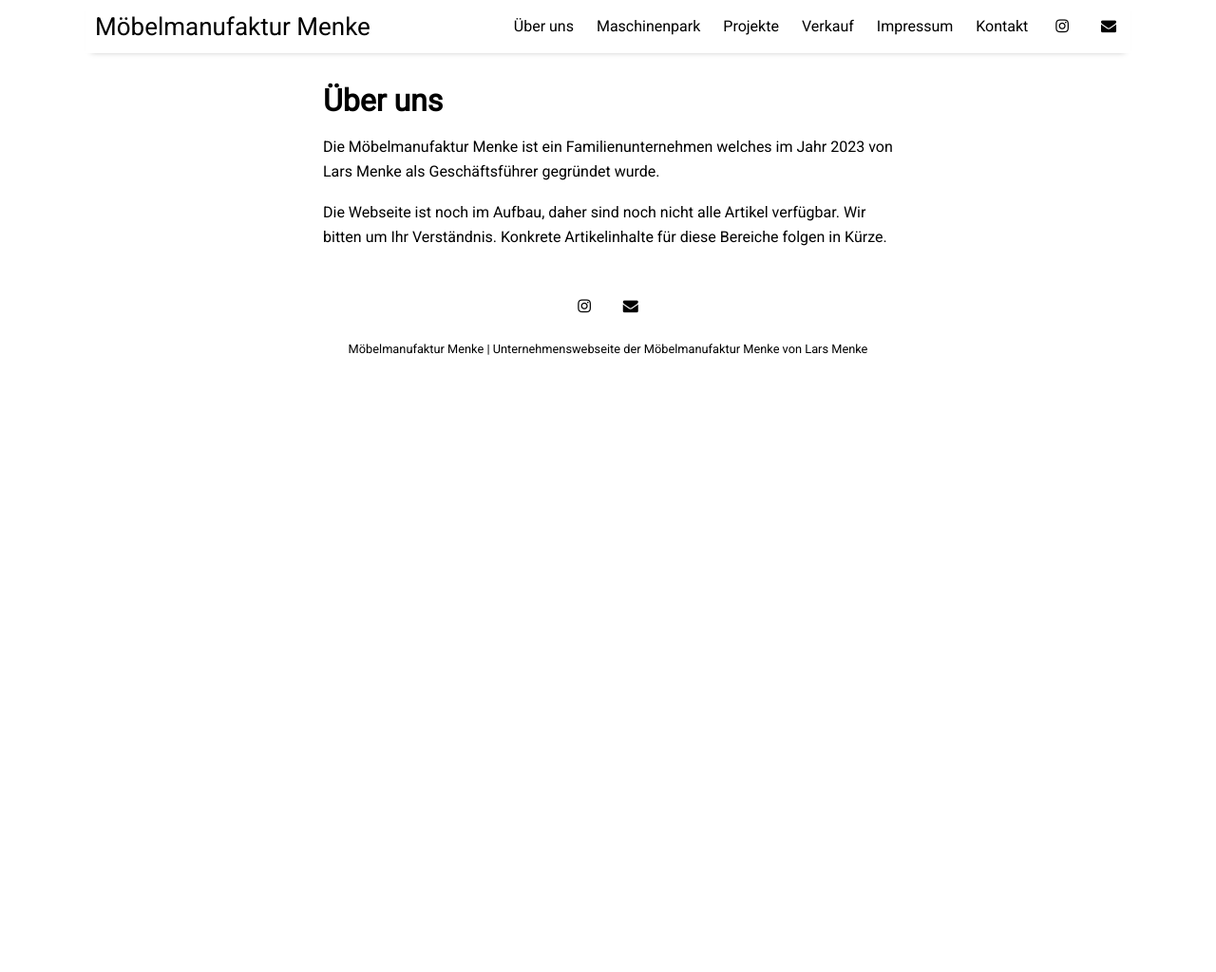
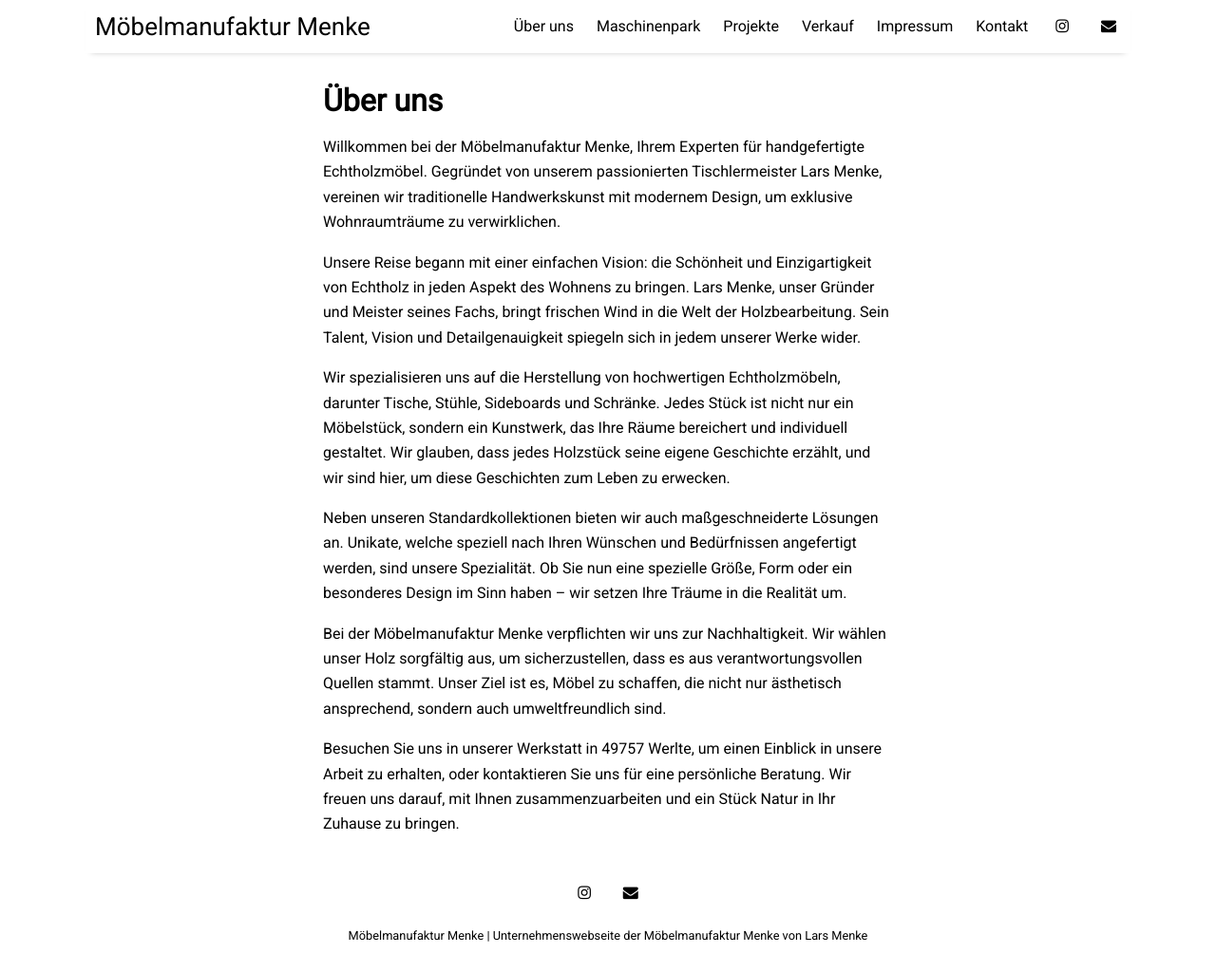
Before and after one commit to MoebelmanufakturMenke/Homepage, a Jekyll site: the page built from pages/us.md, in a window 1280 px wide and 1024 px high. Shown: the whole window at 95% size. Built offline with Jekyll 4.4.1, drawn with Linux system fonts in a browser that asks for light colours; nearby versions of some CDN libraries.

Commit message:
Über Uns Bereichstext angepasst

```diff
--- a/pages/us.md
+++ b/pages/us.md
@@ -8,8 +8,28 @@ title: Über uns
 permalink: /company
 ---
 
-Die Möbelmanufaktur Menke ist ein Familienunternehmen welches im Jahr 2023 von Lars Menke als Geschäftsführer gegründet wurde.
+Willkommen bei der Möbelmanufaktur Menke, Ihrem Experten für handgefertigte Echtholzmöbel.
+Gegründet von unserem passionierten Tischlermeister Lars Menke, vereinen wir traditionelle Handwerkskunst mit modernem
+Design, um exklusive Wohnraumträume zu verwirklichen.
 
+Unsere Reise begann mit einer einfachen Vision: die Schönheit und Einzigartigkeit von Echtholz in jeden Aspekt des
+Wohnens zu bringen. Lars Menke, unser Gründer und Meister seines Fachs, bringt frischen Wind in die Welt der
+Holzbearbeitung. Sein Talent, Vision und Detailgenauigkeit spiegeln sich in jedem unserer Werke wider.
 
-Die Webseite ist noch im Aufbau, daher sind noch nicht alle Artikel verfügbar. Wir bitten um Ihr Verständnis.
-Konkrete Artikelinhalte für diese Bereiche folgen in Kürze.
+Wir spezialisieren uns auf die Herstellung von hochwertigen Echtholzmöbeln, darunter Tische, Stühle, Sideboards und
+Schränke. Jedes Stück ist nicht nur ein Möbelstück, sondern ein Kunstwerk, das Ihre Räume bereichert und individuell
+gestaltet. Wir glauben, dass jedes Holzstück seine eigene Geschichte erzählt, und wir sind hier,
+um diese Geschichten zum Leben zu erwecken.
+
+Neben unseren Standardkollektionen bieten wir auch maßgeschneiderte Lösungen an.
+Unikate, welche speziell nach Ihren Wünschen und Bedürfnissen angefertigt werden, sind unsere Spezialität.
+Ob Sie nun eine spezielle Größe, Form oder ein besonderes Design im Sinn haben – wir setzen Ihre Träume in die Realität
+um.
+
+Bei der Möbelmanufaktur Menke verpflichten wir uns zur Nachhaltigkeit.
+Wir wählen unser Holz sorgfältig aus, um sicherzustellen, dass es aus verantwortungsvollen Quellen stammt.
+Unser Ziel ist es, Möbel zu schaffen, die nicht nur ästhetisch ansprechend, sondern auch umweltfreundlich sind.
+
+Besuchen Sie uns in unserer Werkstatt in 49757 Werlte, um einen Einblick in unsere Arbeit zu erhalten,
+oder kontaktieren Sie uns für eine persönliche Beratung.
+Wir freuen uns darauf, mit Ihnen zusammenzuarbeiten und ein Stück Natur in Ihr Zuhause zu bringen.
```
